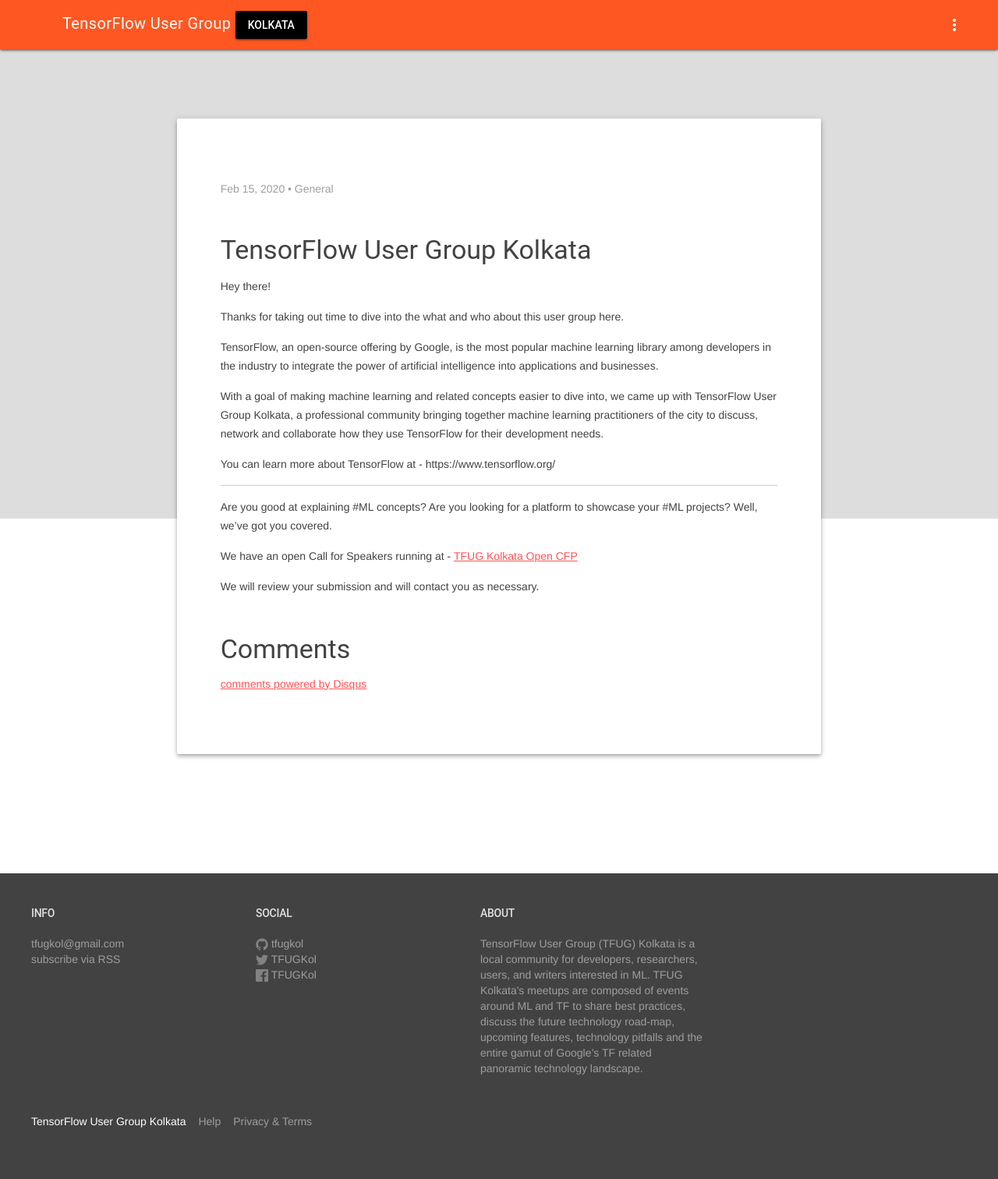
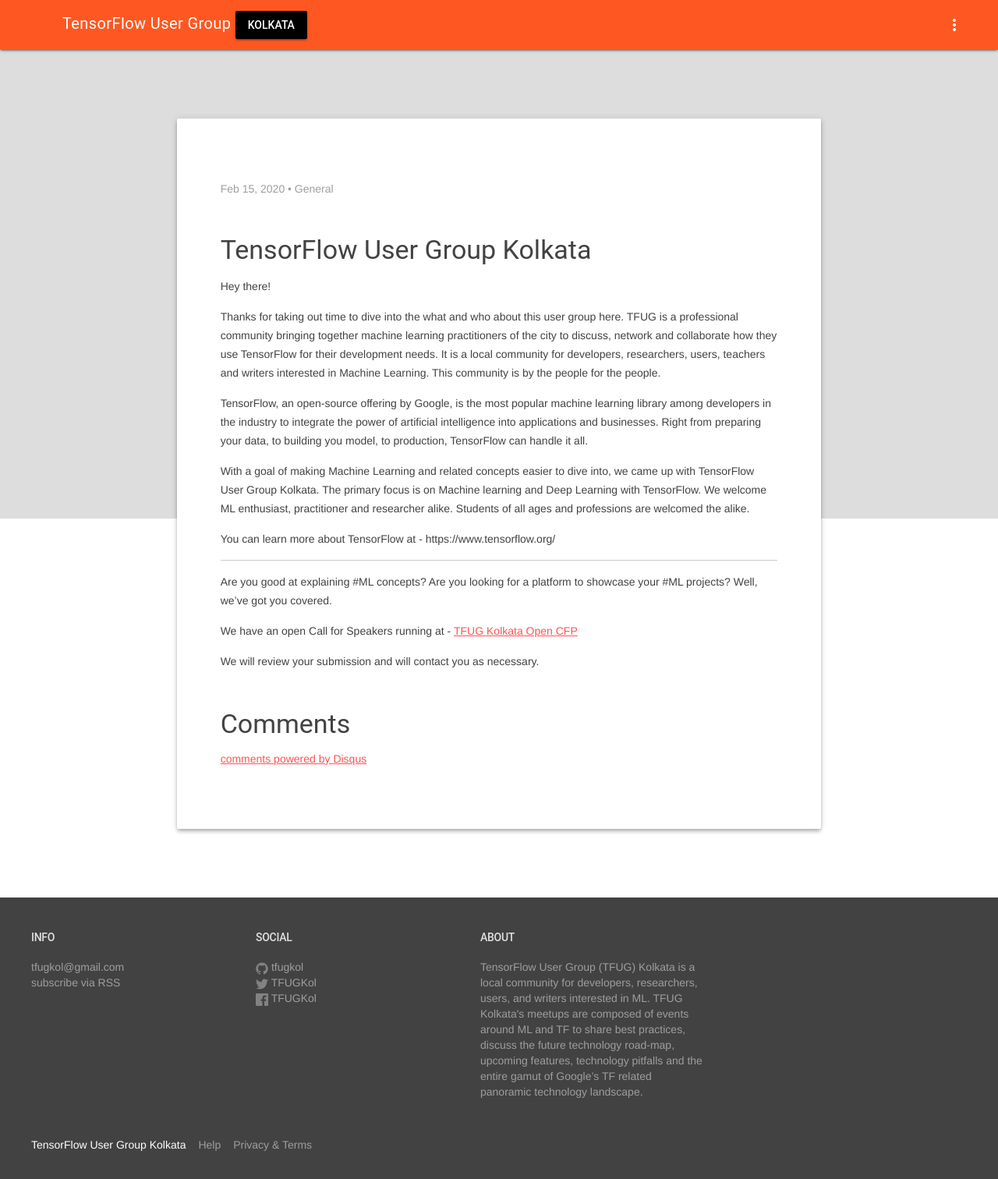
Before and after one commit to gdgmanagua/jekyll-mdl, a Jekyll site: the page built from _posts/2020-02-15-tensorflow-user-group-kolkata.markdown, in a window 1280 px wide. Shown: the whole page at 78% size. Built offline with Jekyll 4.4.1, drawn with Linux system fonts in a browser that asks for light colours; comment, search, counter and statistics services are not loaded.

Commit message:
Update 2020-02-15-tensorflow-user-group-kolkata.markdown

```diff
--- a/_posts/2020-02-15-tensorflow-user-group-kolkata.markdown
+++ b/_posts/2020-02-15-tensorflow-user-group-kolkata.markdown
@@ -8,11 +8,12 @@
 ---
 Hey there!
 
-Thanks for taking out time to dive into the what and who about this user group here.
+Thanks for taking out time to dive into the what and who about this user group here. TFUG is a professional community bringing together machine learning practitioners of the city to discuss, network and collaborate how they use TensorFlow for their development needs.
+It is a local community for developers, researchers, users, teachers and writers interested in Machine Learning. This community is by the people for the people.
 
-TensorFlow, an open-source offering by Google, is the most popular machine learning library among developers in the industry to integrate the power of artificial intelligence into applications and businesses.
+TensorFlow, an open-source offering by Google, is the most popular machine learning library among developers in the industry to integrate the power of artificial intelligence into applications and businesses. Right from preparing your data, to building you model, to production, TensorFlow can handle it all.
 
-With a goal of making machine learning and related concepts easier to dive into, we came up with TensorFlow User Group Kolkata, a professional community bringing together machine learning practitioners of the city to discuss, network and collaborate how they use TensorFlow for their development needs.
+With a goal of making Machine Learning and related concepts easier to dive into, we came up with TensorFlow User Group Kolkata. The primary focus is on Machine learning and Deep Learning with TensorFlow. We welcome ML enthusiast, practitioner and researcher alike. Students of all ages and professions are welcomed the alike.
 
 You can learn more about TensorFlow at - https://www.tensorflow.org/
 
```
